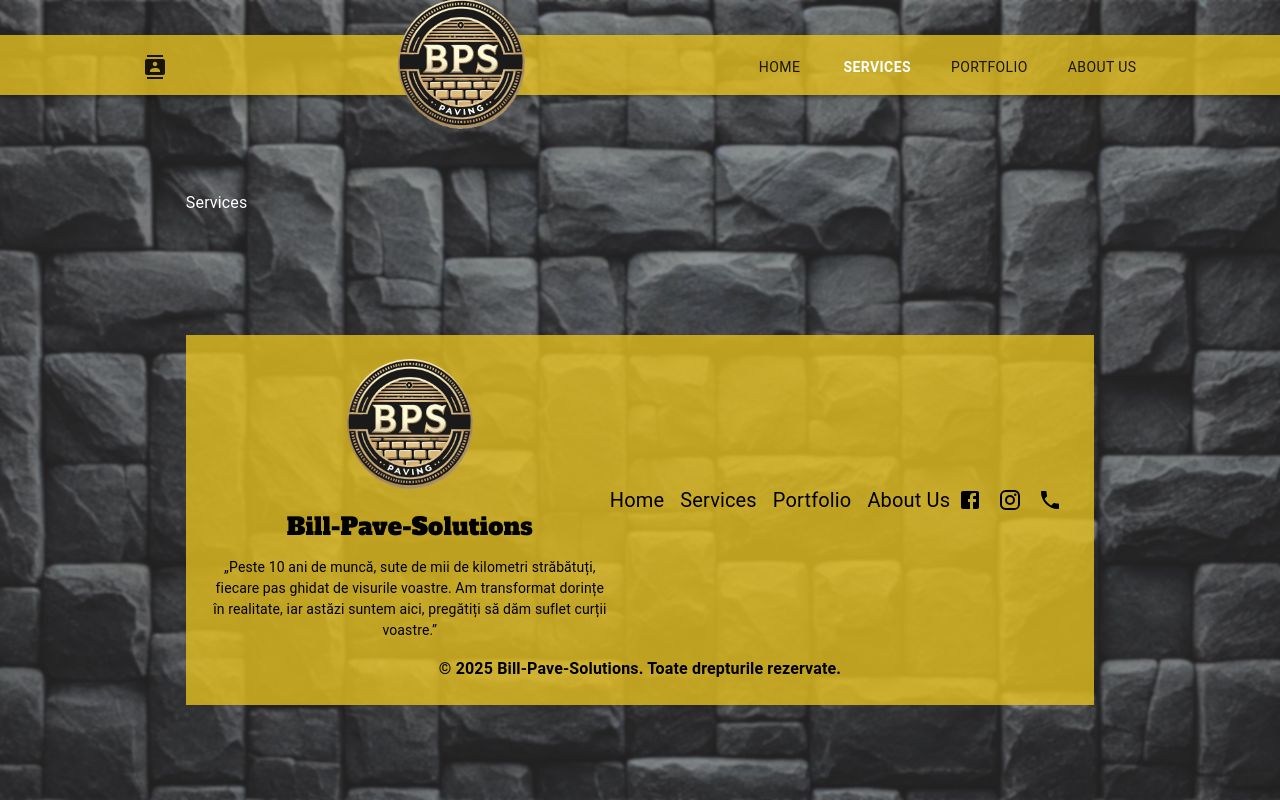
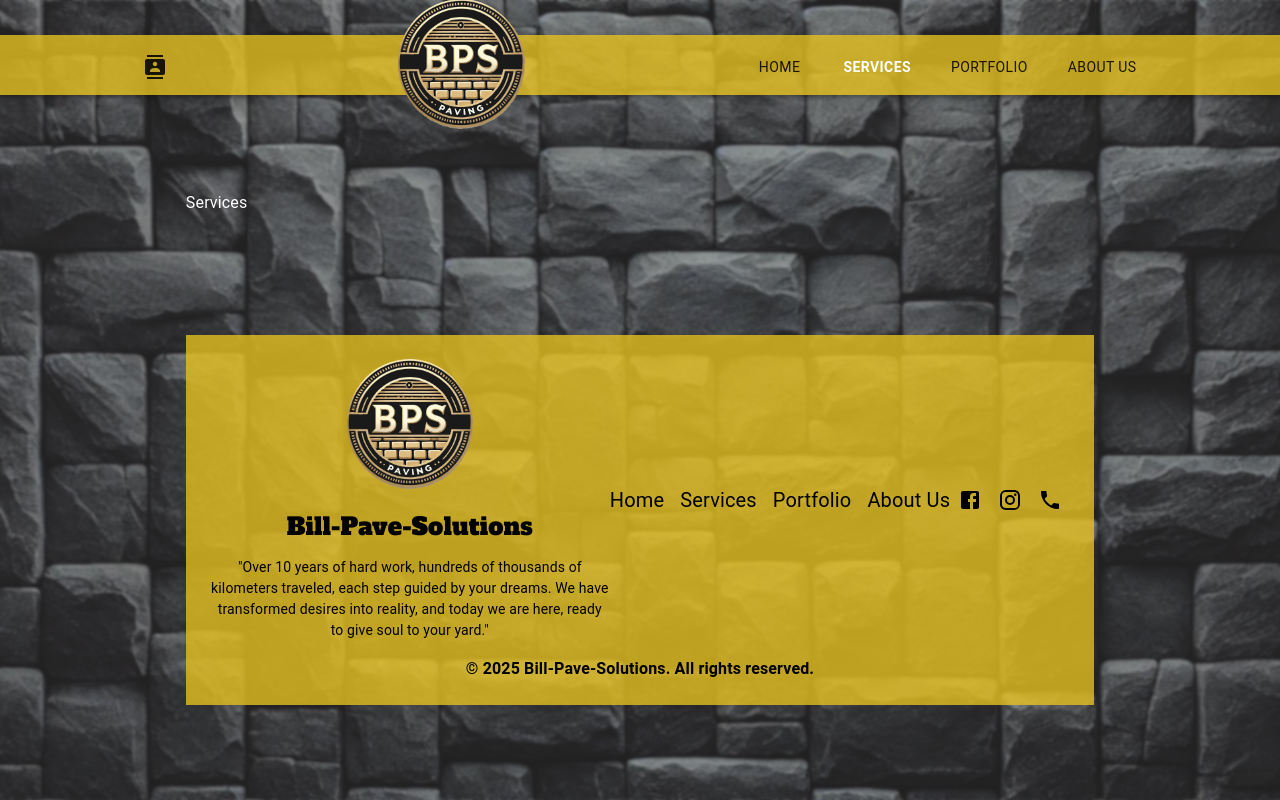
Before and after one commit to reutmihai/Bil-Pave-App, a React (Vite) app: page /Bil-Pave-App/services in a window 1280 px wide. Built offline with nearby package versions, Linux system fonts and the light colour scheme.

Commit message:
translated few sentences in english

```diff
--- a/src/components/Footer/Footer.jsx
+++ b/src/components/Footer/Footer.jsx
@@ -26,7 +26,9 @@ const Footer = () => {
       >
         <Box sx={{ display: "flex", flexDirection: "column-reverse", gap: 2, maxWidth: "400px", justifyContent: "center", alignItems: "center" }}>
         <Typography variant="body1" textAlign="center" fontSize={14}>
-        „Peste 10 ani de muncă, sute de mii de kilometri străbătuți, fiecare pas ghidat de visurile voastre. Am transformat dorințe în realitate, iar astăzi suntem aici, pregătiți să dăm suflet curții voastre.”
+        "Over 10 years of hard work, hundreds of thousands of kilometers traveled, each step guided by
+         your dreams. We have transformed desires into reality, and today we are here, ready to give soul
+         to your yard."
         </Typography>
         <Typography variant="h4">Bill-Pave-Solutions</Typography>
         <Box display="flex" alignItems="center" gap={2}>
@@ -74,7 +76,7 @@ const Footer = () => {
       </Container>
 
       <Typography variant="body1" align="center" fontWeight="600" sx={{ mt: 2 }}>
-        © {new Date().getFullYear()} Bill-Pave-Solutions. Toate drepturile rezervate.
+        © {new Date().getFullYear()} Bill-Pave-Solutions. All rights reserved.
       </Typography>
     </Box>
   );
```
